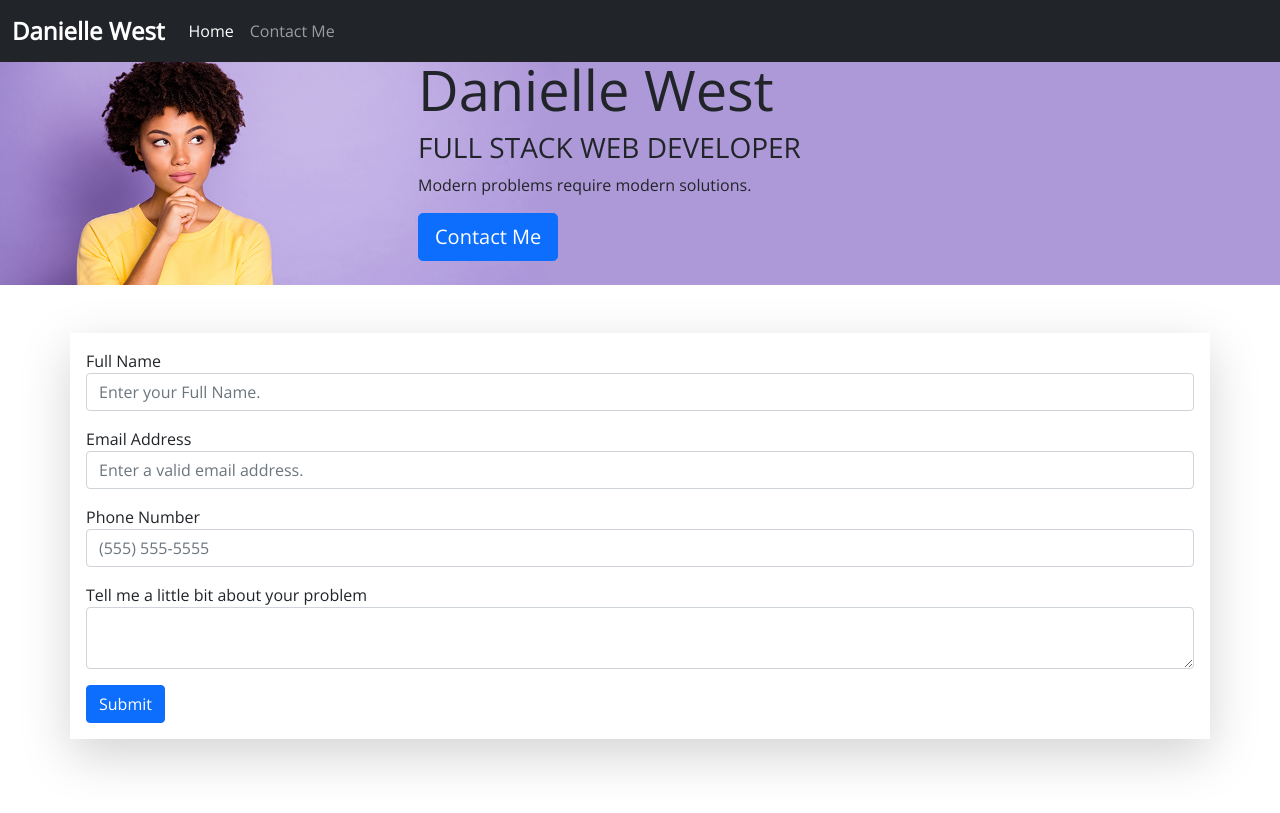
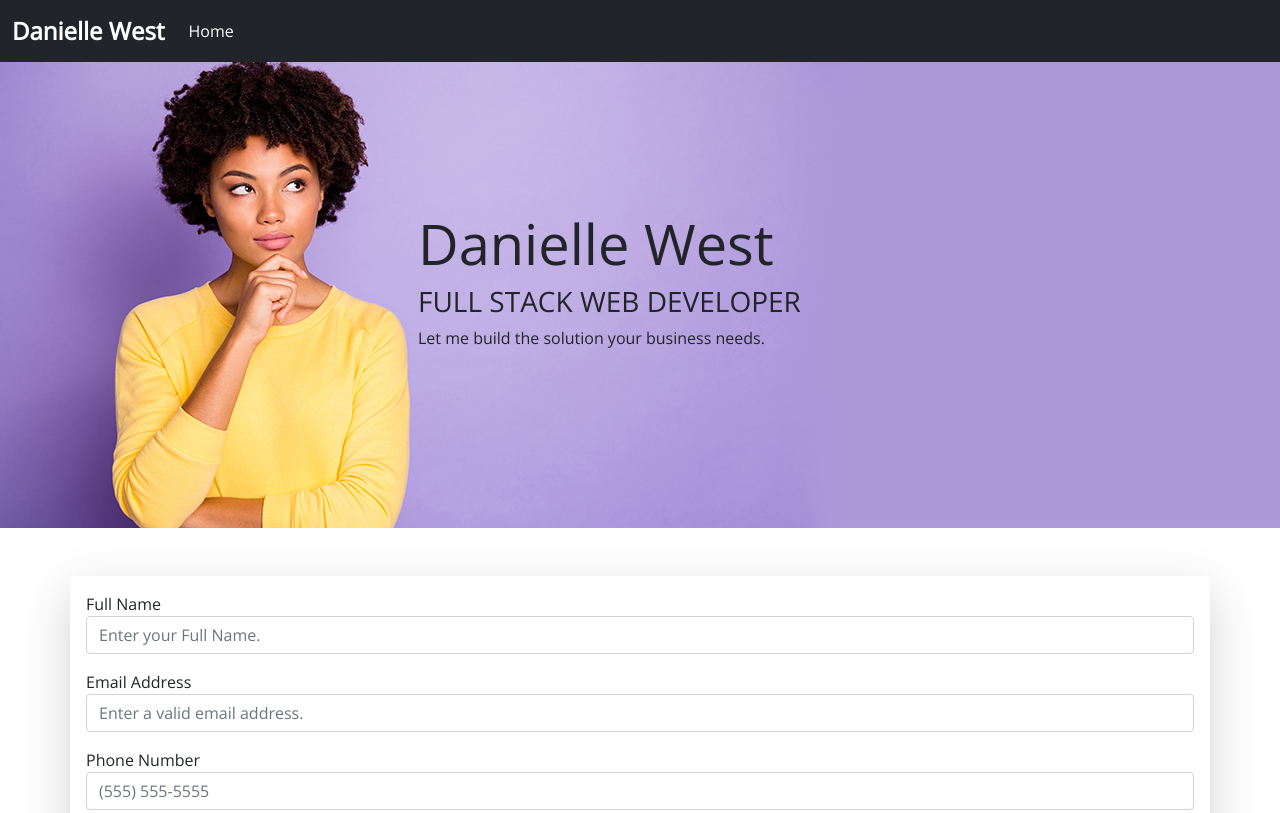
Before and after one commit to WILLIAMTHEWEST1/DanielleW, a plain HTML site: page contact.html in a window 1280 px wide. Shown: the top 813 px of the page. Drawn offline with nearby package versions, Linux system fonts and the light colour scheme.

```diff
--- a/contact.html
+++ b/contact.html
@@ -34,9 +34,6 @@
                     <li class="nav-item">
                         <a class="nav-link active" aria-current="page" href="/index.html">Home</a>
                     </li>
-                    <li class="nav-item">
-                        <a class="nav-link" href="/index.html">Contact Me</a>
-                    </li>
                 </ul>
             </div>
         </div>
@@ -52,10 +49,7 @@
                     </h1>
                     <h3 class="text-uppercase">Full Stack Web Developer</h3>
                     <p>
-                        Modern problems require modern solutions.
-                    </p>
-                    <p class="lead">
-                        <button class="btn btn-primary btn-lg" href="index.html" role="button">Contact Me</button>
+                        Let me build the solution your business needs.
                     </p>
                 </div>
             </div>
--- a/css/stylesheet.css
+++ b/css/stylesheet.css
@@ -1,3 +1,14 @@
+:root {
+    --dw-primaryColor: rgb(173, 153, 216);
+    --dw-primaryColor: rgb(168, 99, 120);
+    --formFocusColor: var(--dw-secondarycolor);
+    --formfocusShadowColor: rgba(224, 119, 255, 0.5);
+}
+
+.form-control:focus {
+    border-color: var(--formFocusColor);
+    box-shadow: 0 0 0 .25rem var(--formfocusShadowColor);
+}
 .sticky-nav {
     position: fixed;
     left: 0;
@@ -25,6 +36,7 @@ body {
 @media only screen and (min-width: 992px) {
     .header {
         background-image: url(/img/DanielleWestLarge.png);
+        min-height: 480px;
     }
 }
 /* smaller image for smaller screens */
```
Also changed, not shown: index.html (+1 -7 lines).
